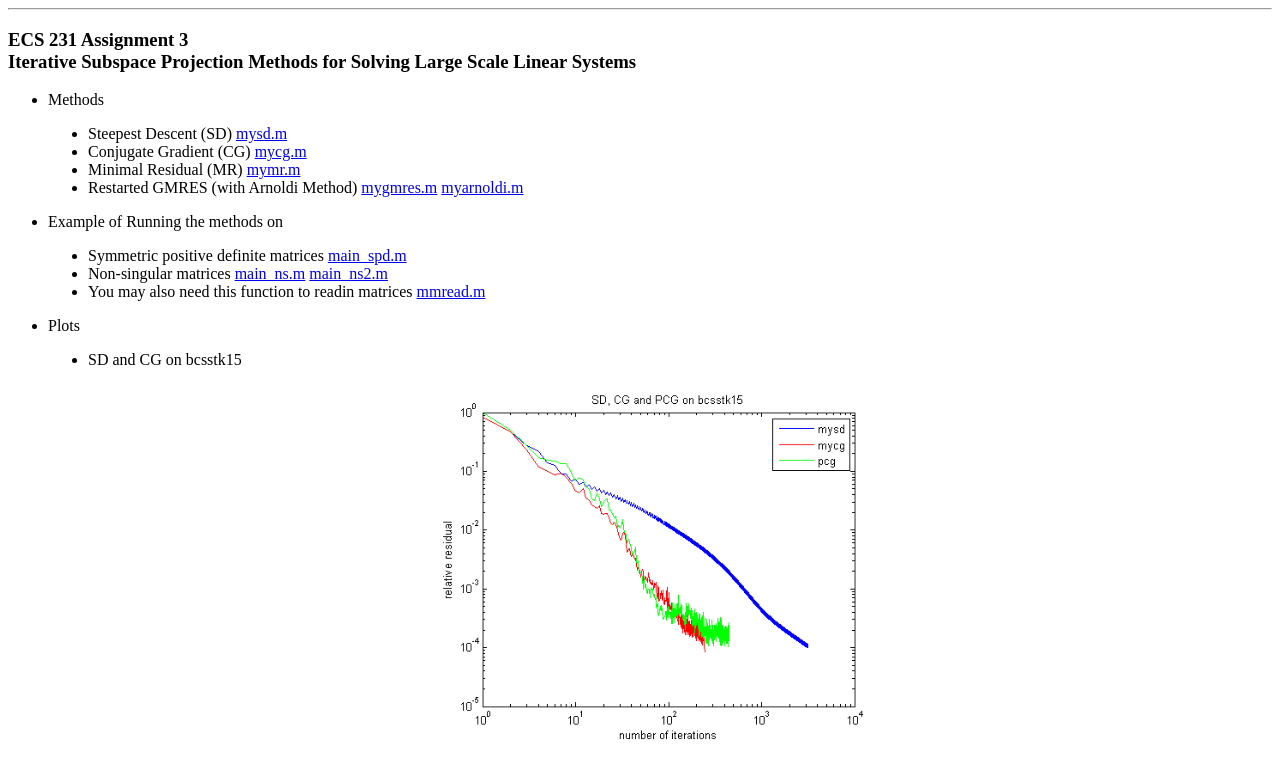
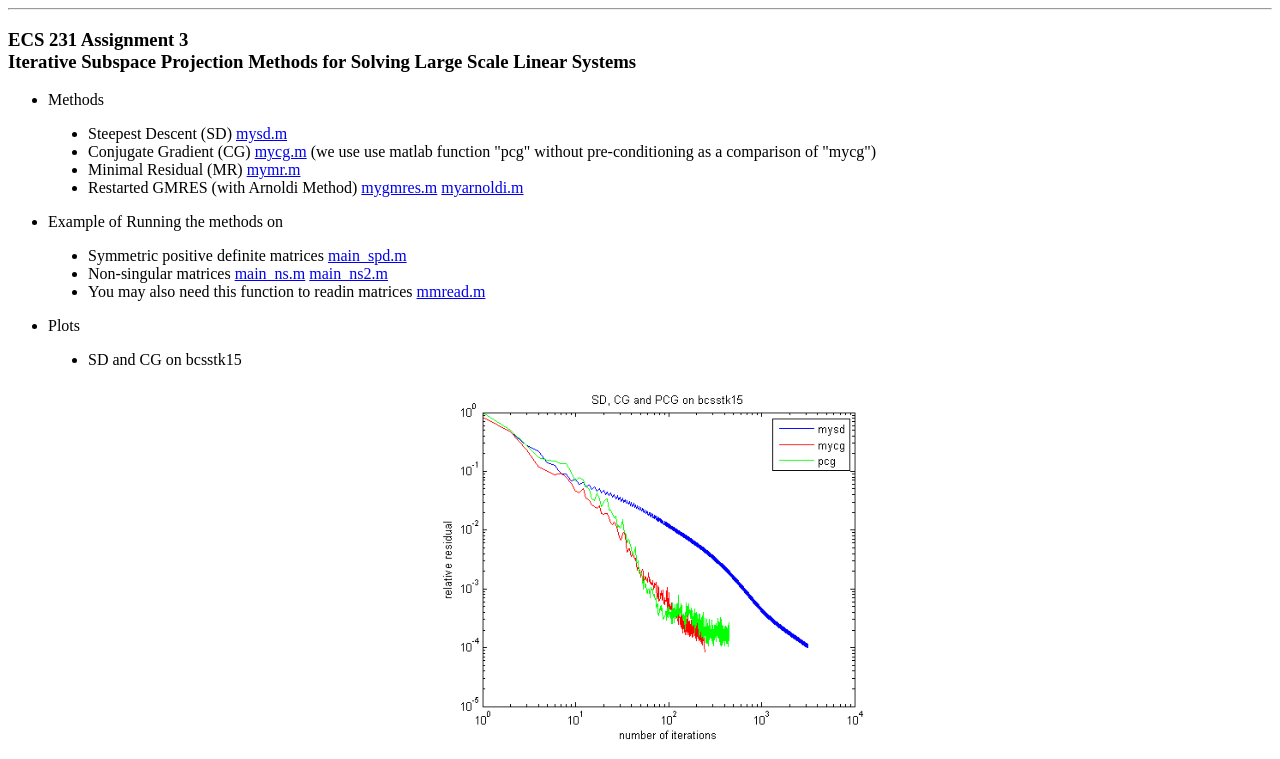
Before and after one commit to cmjiang/cmjiang.github.io, a plain HTML site: page ECS231/temp/index.html in a window 1280 px wide. Shown: the top 759 px of the page. Drawn offline with Linux system fonts and the light colour scheme.

Commit message:
ecs231hw3temp

```diff
--- a/ECS231/temp/index.html
+++ b/ECS231/temp/index.html
@@ -15,6 +15,7 @@ Iterative Subspace Projection Methods for Solving Large Scale Linear Systems
      <a href="mysd.m">mysd.m</a>
 <li> Conjugate Gradient (CG)
      <a href="mycg.m">mycg.m</a>
+     (we use use matlab function "pcg" without pre-conditioning as a comparison of "mycg")
 <li> Minimal Residual (MR)
      <a href="mymr.m">mymr.m</a>
 <li> Restarted GMRES (with Arnoldi Method)
```
